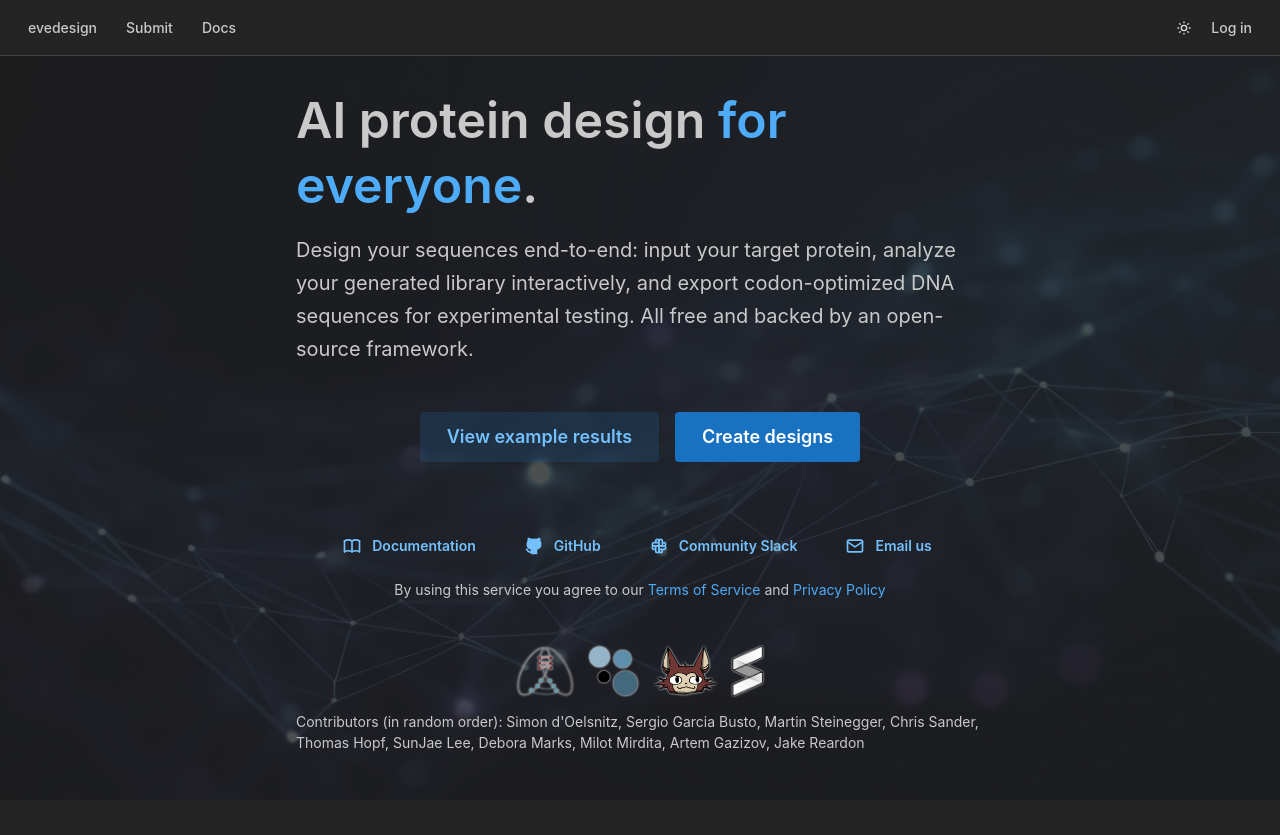
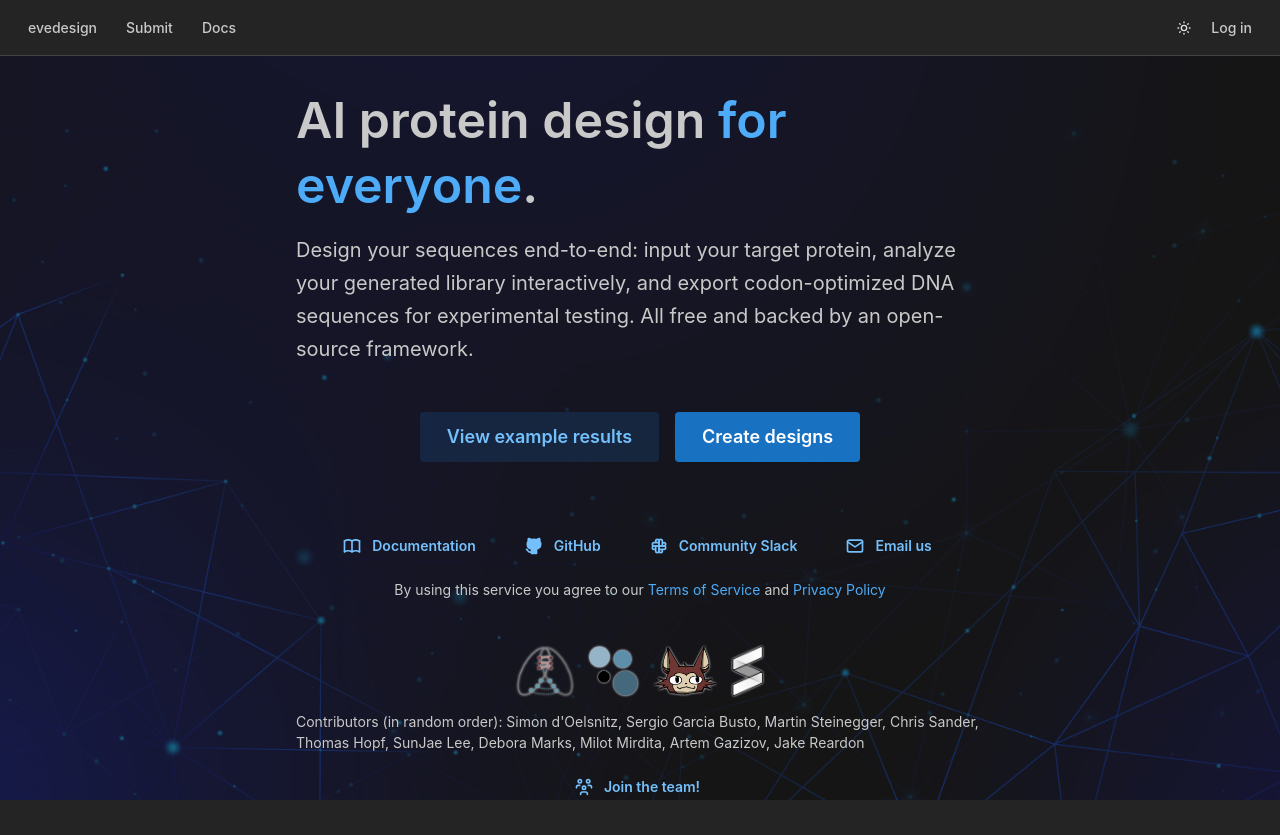
Before and after one commit to evedesignbio/evedesign-ui, a React (Vite) app: page / in a window 1280 px wide. Before the commit the page ends 800 px from the top, so only its background shows below. Built offline with nearby package versions, Linux system fonts and the light colour scheme; what molstar, plotly.js-gl2d-dist, react-plotly.js would draw is missing.

Commit message:
update UI for release

```diff
--- a/src/pages/start/index.tsx
+++ b/src/pages/start/index.tsx
@@ -10,6 +10,7 @@ import {
   Anchor,
   Image,
   Tooltip,
+  useComputedColorScheme,
 } from "@mantine/core";
 import { Link, useLocation } from "wouter";
 import {
@@ -23,6 +24,7 @@ import {
   IconBrandGithubFilled,
   IconBrandSlack,
   IconMail,
+  IconUsersGroup,
 } from "@tabler/icons-react";
 import { LegalLinks } from "../legal";
 import LogoMarks from "../../assets/marks_lab.png";
@@ -83,6 +85,9 @@ const GROUPS = [
 export const StartPage = () => {
   const [_location, navigate] = useLocation();
   const { session } = useSession();
+  const computedColorScheme = useComputedColorScheme("light", {
+    getInitialValueInEffect: true,
+  });
 
   const navigateToExample = (url: string) => {
     if (!session) {
@@ -94,7 +99,7 @@ export const StartPage = () => {
 
   return (
     <>
-      <div style={BACKGROUND_IMAGE_STYLE} />
+      <div style={BACKGROUND_IMAGE_STYLE(computedColorScheme)} />
       <Container size={"sm"} mt={"xl"}>
         <Stack align={"center"}>
           <Title size={50} fw={600}>
@@ -252,6 +257,15 @@ export const StartPage = () => {
             <Text size={"sm"}>
               Contributors (in random order): {CONTRIBUTORS.join(", ")}
             </Text>
+            <Button
+              variant={"subtle"}
+              component={"a"}
+              href={"mailto:hello@evedesign.bio"}
+              target={"_blank"}
+              leftSection={<IconUsersGroup size={20} />}
+            >
+              Join the team!
+            </Button>
           </Stack>
         </Stack>
       </Container>
--- a/src/pages/submission/index.tsx
+++ b/src/pages/submission/index.tsx
@@ -1,5 +1,5 @@
 import { useEffect, useState } from "react";
-import { Container, LoadingOverlay, Loader, Stack, Text } from "@mantine/core";
+import {Container, LoadingOverlay, Loader, Stack, Text, useComputedColorScheme} from "@mantine/core";
 import { useMmseqsMsa, useMmseqsSearch } from "../../api/mmseqs.ts";
 import { useFoldseekResult, useFoldseekSearch } from "../../api/foldseek.ts";
 import {
@@ -19,6 +19,10 @@ export const SubmissionPage = () => {
 
   // full target sequenceviewer with selected region as fed back by SequenceInput component
   const [targetSeq, setTargetSeq] = useState<SeqWithRegion | null>(null);
+
+  const computedColorScheme = useComputedColorScheme("light", {
+    getInitialValueInEffect: true,
+  });
 
   // rudimentary navigation back to first submission page
   const [hashLocation, hashNavigate] = useHashLocation();
@@ -104,7 +108,7 @@ export const SubmissionPage = () => {
 
   return (
     <>
-      {targetSeq === null ? <div style={BACKGROUND_IMAGE_STYLE} /> : null}
+      {targetSeq === null ? <div style={BACKGROUND_IMAGE_STYLE(computedColorScheme)} /> : null}
       <Container size="sm" pt="xl">
         <Stack>{render}</Stack>
       </Container>
--- a/src/utils/ui.ts
+++ b/src/utils/ui.ts
@@ -17,16 +17,18 @@ export const useViewportProperties = () => {
   };
 };
 
-export const BACKGROUND_IMAGE_STYLE = {
+export const BACKGROUND_IMAGE_STYLE = (colorScheme: "light" | "dark") => {
+  return {
     position: "fixed",
     top: 0,
     height: "100vh",
     width: "100vw",
     backgroundImage: `url(${imgUrl})`,
-  opacity: 0.2,
+    opacity: colorScheme === "dark" ? 0.4 : 0.2,
     backgroundAttachment: "fixed",
     backgroundPosition: "center",
     backgroundRepeat: "no-repeat",
     backgroundSize: "cover",
     zIndex: -1,
   } as CSSProperties;
+};
```
Also changed, not shown: src/assets/background_image.jpg. Lines whose indentation alone changed are shown as unchanged.
